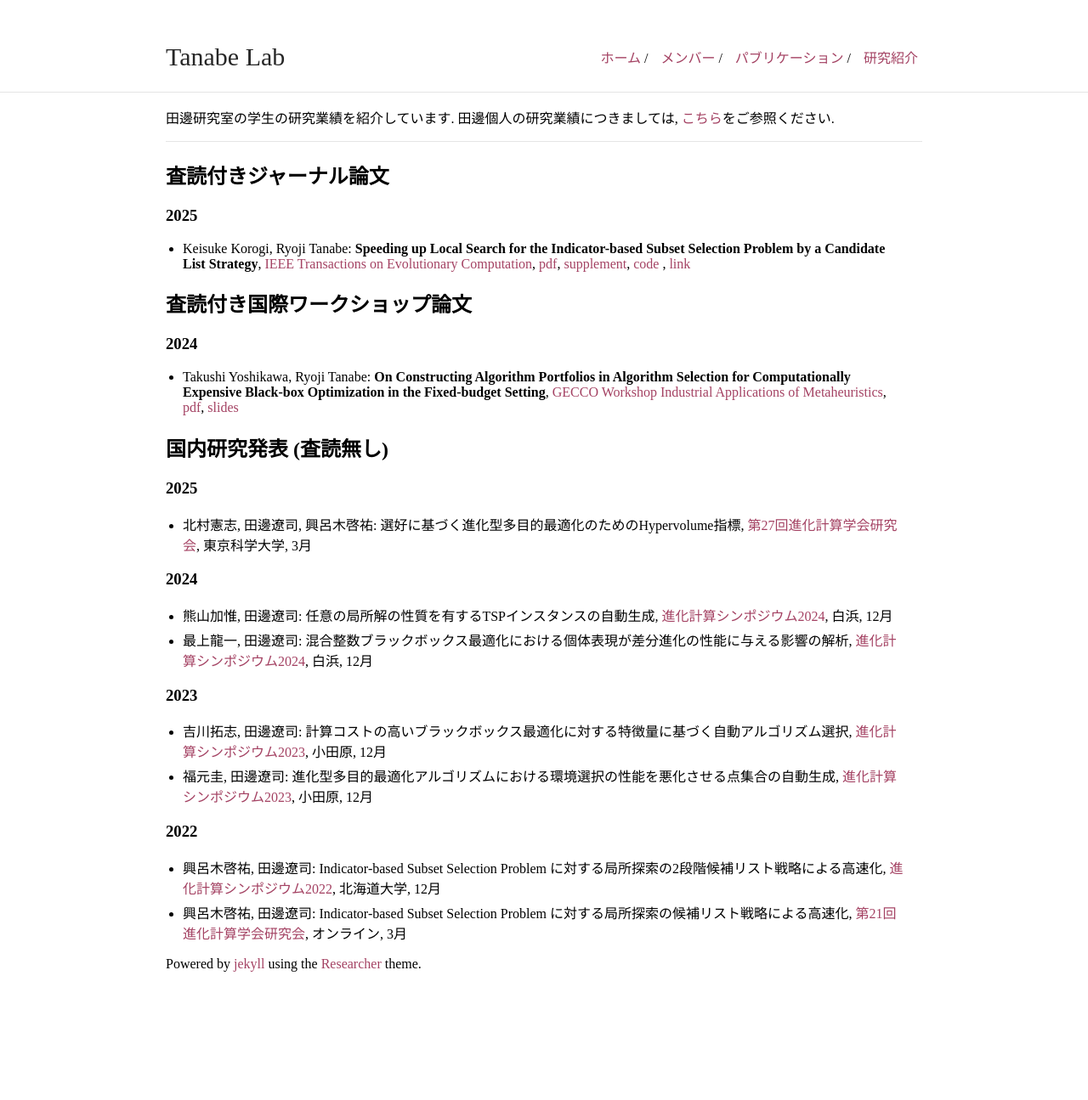
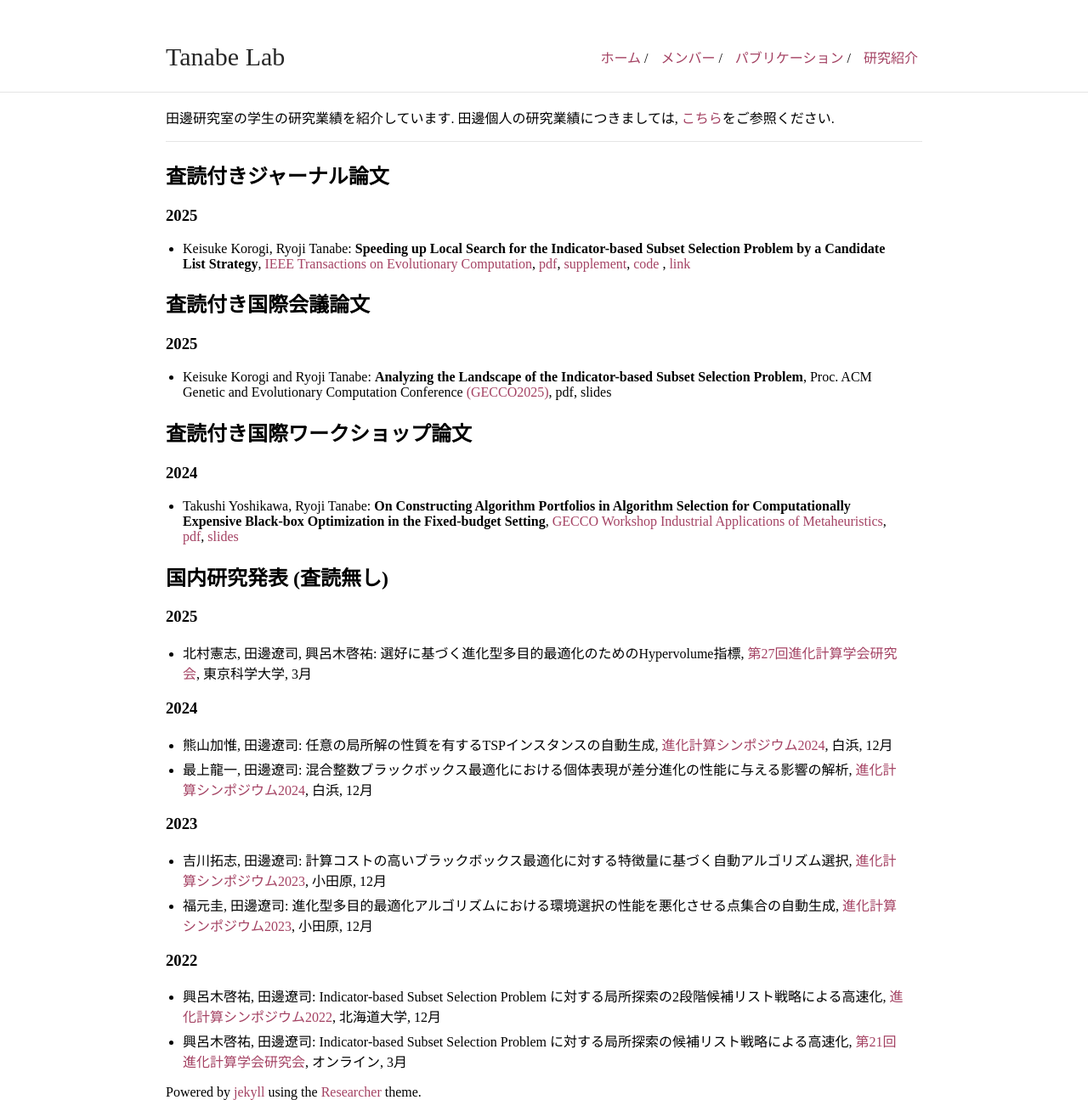
Before and after one commit to aopt-lab/aopt-lab.github.io, a Jekyll site: the page built from publication.md, in a window 1280 px wide. Shown: the whole page at 85% size. Built offline with Jekyll 4.4.1, drawn with Linux system fonts in a browser that asks for light colours; before the commit the page ends 1144 px from its top, so only the background shows below that.

Commit message:
update news

```diff
--- a/publication.md
+++ b/publication.md
@@ -7,12 +7,17 @@ title: 田邊研究室
 
 ---
 
-
 ## 査読付きジャーナル論文
 
 ### 2025
 
 * Keisuke Korogi, Ryoji Tanabe: **Speeding up Local Search for the Indicator-based Subset Selection Problem by a Candidate List Strategy**, [IEEE Transactions on Evolutionary Computation](https://ieeexplore.ieee.org/xpl/RecentIssue.jsp?punumber=4235), [pdf](https://arxiv.org/abs/2503.04224), [supplement](https://raw.githubusercontent.com/rogi52/issp_ls_clist/main/tevc2025_issp_supp.pdf), [code](https://github.com/rogi52/issp_ls_clist) , [link](https://ieeexplore.ieee.org/document/10874145)
+
+## 査読付き国際会議論文
+
+### 2025
+
+* Keisuke Korogi and Ryoji Tanabe: **Analyzing the Landscape of the Indicator-based Subset Selection Problem**, Proc. ACM Genetic and Evolutionary Computation Conference [(GECCO2025)](https://gecco-2025.sigevo.org), pdf, slides
 
 ## 査読付き国際ワークショップ論文
 
```
Also changed, not shown: index.md (+2 -0 lines).
